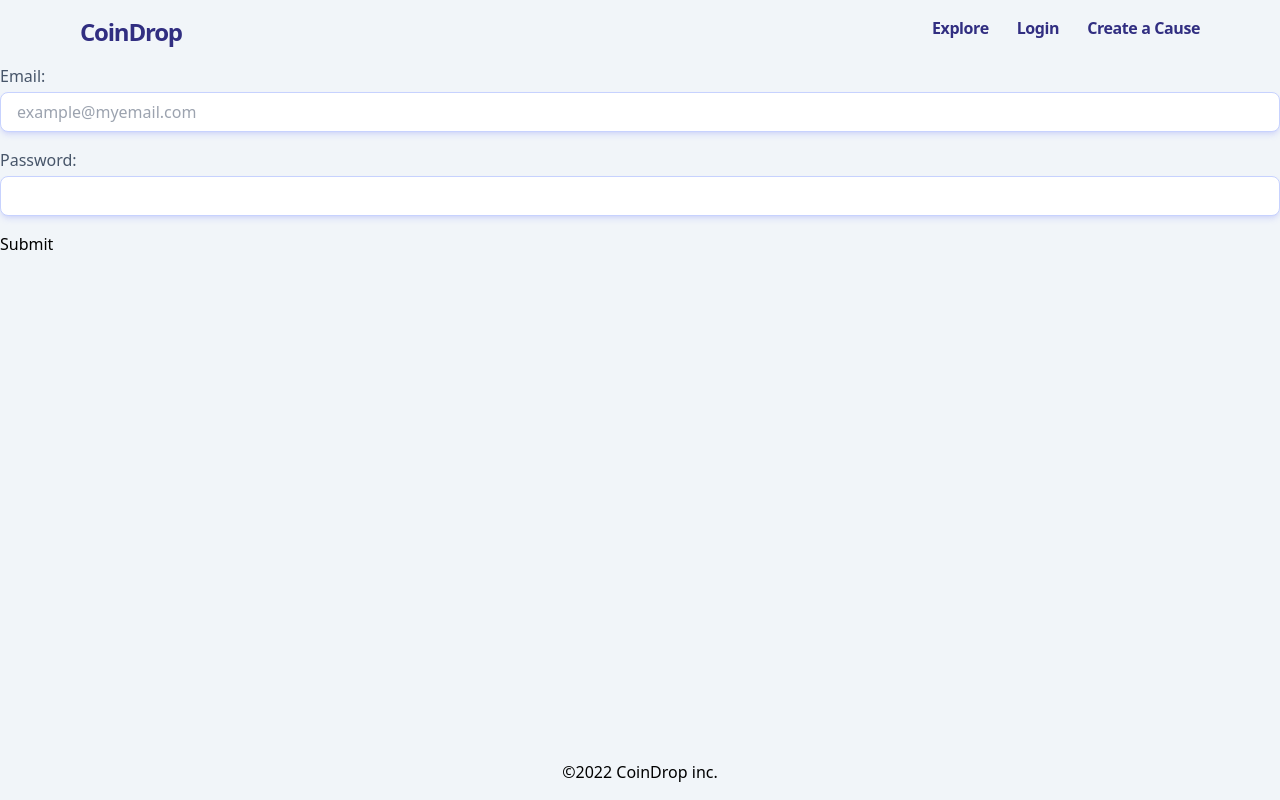
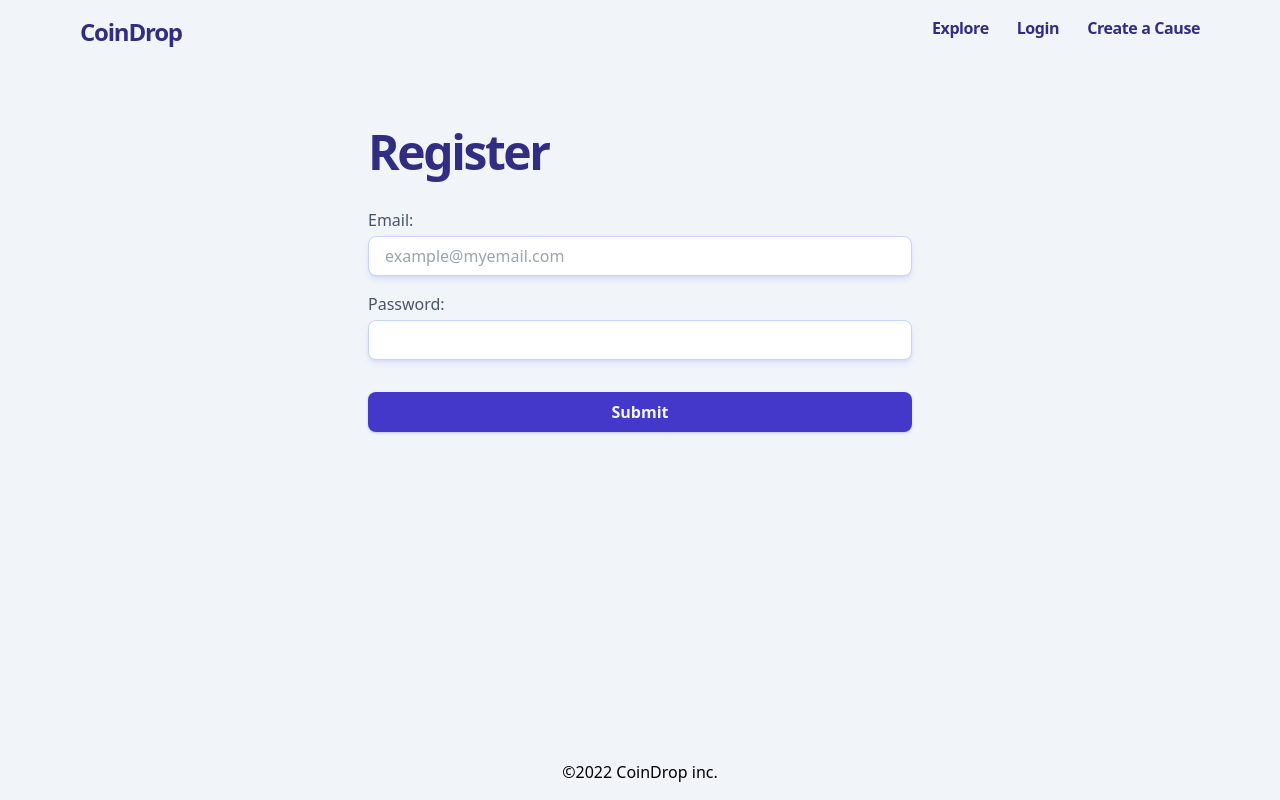
Before and after one commit to CodecoolGlobal/el-proyecte-grande-sprint-1-java-tamasstephen, a React (Create React App) app in the folder frontend/: page /user-registration in a window 1280 px wide. Built offline with nearby package versions, Linux system fonts and the light colour scheme.

Commit message:
style: Add user reg form styles

```diff
--- a/frontend/src/components/registration/UserRegistration.jsx
+++ b/frontend/src/components/registration/UserRegistration.jsx
@@ -2,12 +2,12 @@ import React, { useRef, useState } from "react";
 import { dataHandler } from "../../data/dataHandler";
 import StringInput from "./StringInput";
 import { useNavigate } from "react-router-dom";
+import Error from "./Error";
+import Headline from "../Headline";
+import Submit from "./Submit";
 
 const UserRegistration = ({ setLoginState }) => {
   let navigate = useNavigate();
-  const errorContainer = useRef(null);
-  const [errorContainerState, changeErrorState] = useState("hidden");
-  const [errorMessage, changeMessage] = useState("");
   const [emailState, changeEmailValue] = useState({
     name: "email",
     type: "email",
@@ -20,6 +20,11 @@ const UserRegistration = ({ setLoginState }) => {
     type: "password",
     label: "Password:",
     placeholder: "",
+  });
+  const [errorState, setError] = useState({
+    boxState: "hidden",
+    text: "",
+    textState: "invisible",
   });
 
   async function registerUser(event) {
@@ -36,22 +41,27 @@ const UserRegistration = ({ setLoginState }) => {
       setLoginState({ logout: "", login: "hidden" });
       navigate("/cause-registration");
     } else {
-      changeMessage(result.message);
-      changeErrorState("");
+      setError({ boxState: "", text: result.message, textState: "" });
     }
   }
 
   return (
-    <form onSubmit={registerUser}>
-      <div>
-        <p ref={errorContainer} className={errorContainerState}>
-          {errorMessage}
-        </p>
-      </div>
-      <StringInput inputProps={emailState} />
-      <StringInput inputProps={passwordState} />
-      <button type="submit">Submit</button>
-    </form>
+    <div className="flex flex-col items-center pt-16">
+      <form
+        onSubmit={registerUser}
+        className="px-4 md:w-1/2 max-w-xl flex flex-col justify-center"
+      >
+        <Headline isTitle={true} title="Register" />
+        <div className={errorState.boxState + " pt-4 md:pt-8"}>
+          <Error errorState={errorState} />
+        </div>
+        <div className="pt-4 md:pt-8 pb-4 md:pb-8">
+          <StringInput inputProps={emailState} />
+          <StringInput inputProps={passwordState} />
+        </div>
+        <Submit title="Submit" />
+      </form>
+    </div>
   );
 };
 
```
